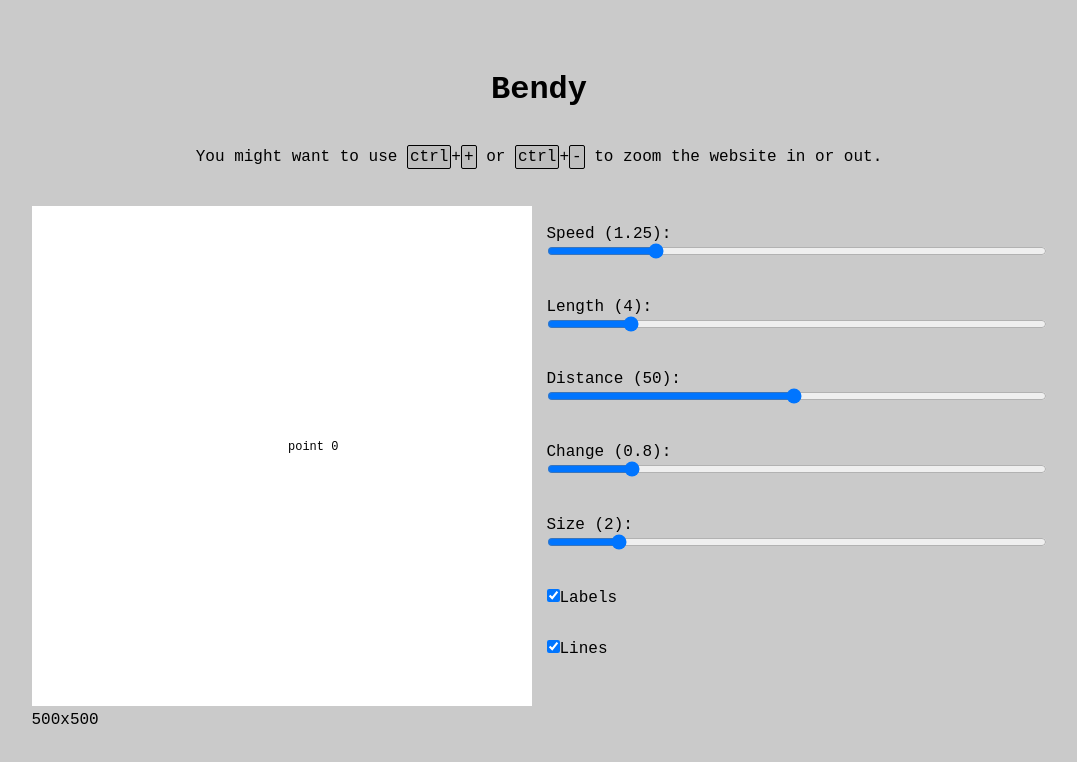
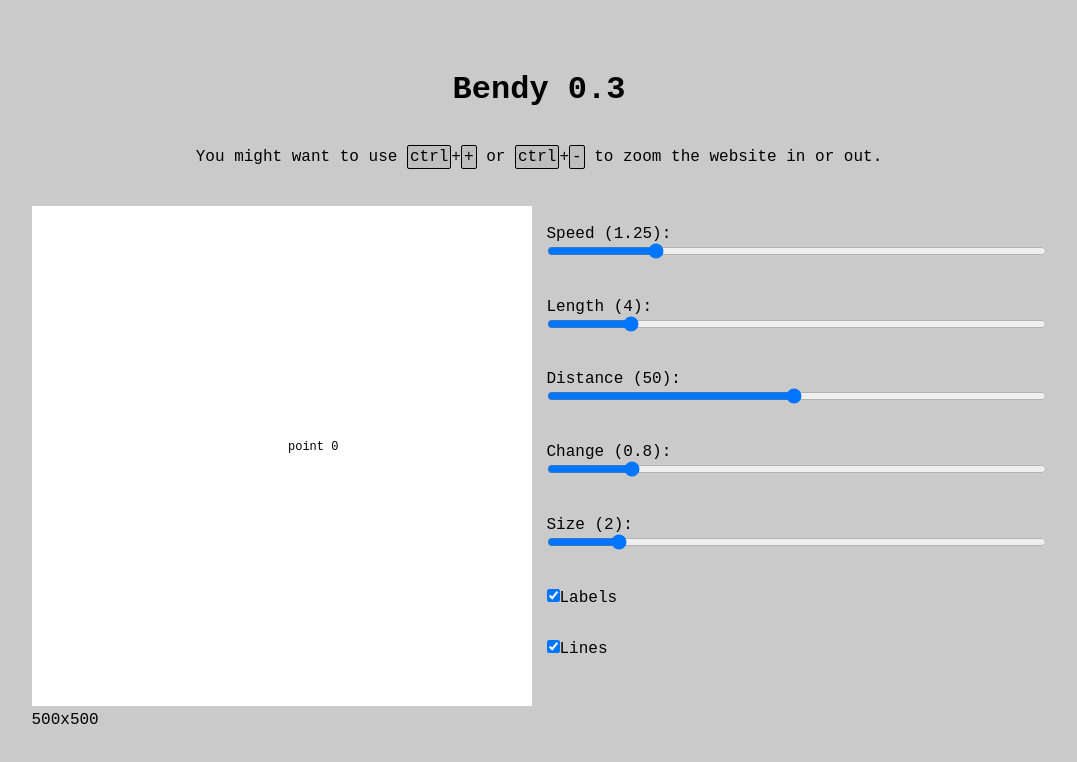
Before and after one commit to undefined06855/Bendy, a plain HTML site: page index.html in a window 1280 px wide. Shown: the whole page, without its empty margins (101-1178 px from the left). Drawn offline with Linux system fonts and the light colour scheme.

Commit message:
added version number

```diff
--- a/index.html
+++ b/index.html
@@ -71,7 +71,7 @@
 
     <body>
         <div id="wrapper" class="column">
-            <h1>Bendy</h1>
+            <h1>Bendy 0.3</h1>
             <p>
                 You might want to use <kbd>ctrl</kbd>+<kbd>+</kbd> or <kbd>ctrl</kbd>+<kbd>-</kbd> to zoom the website in or out.
             </p>
```
